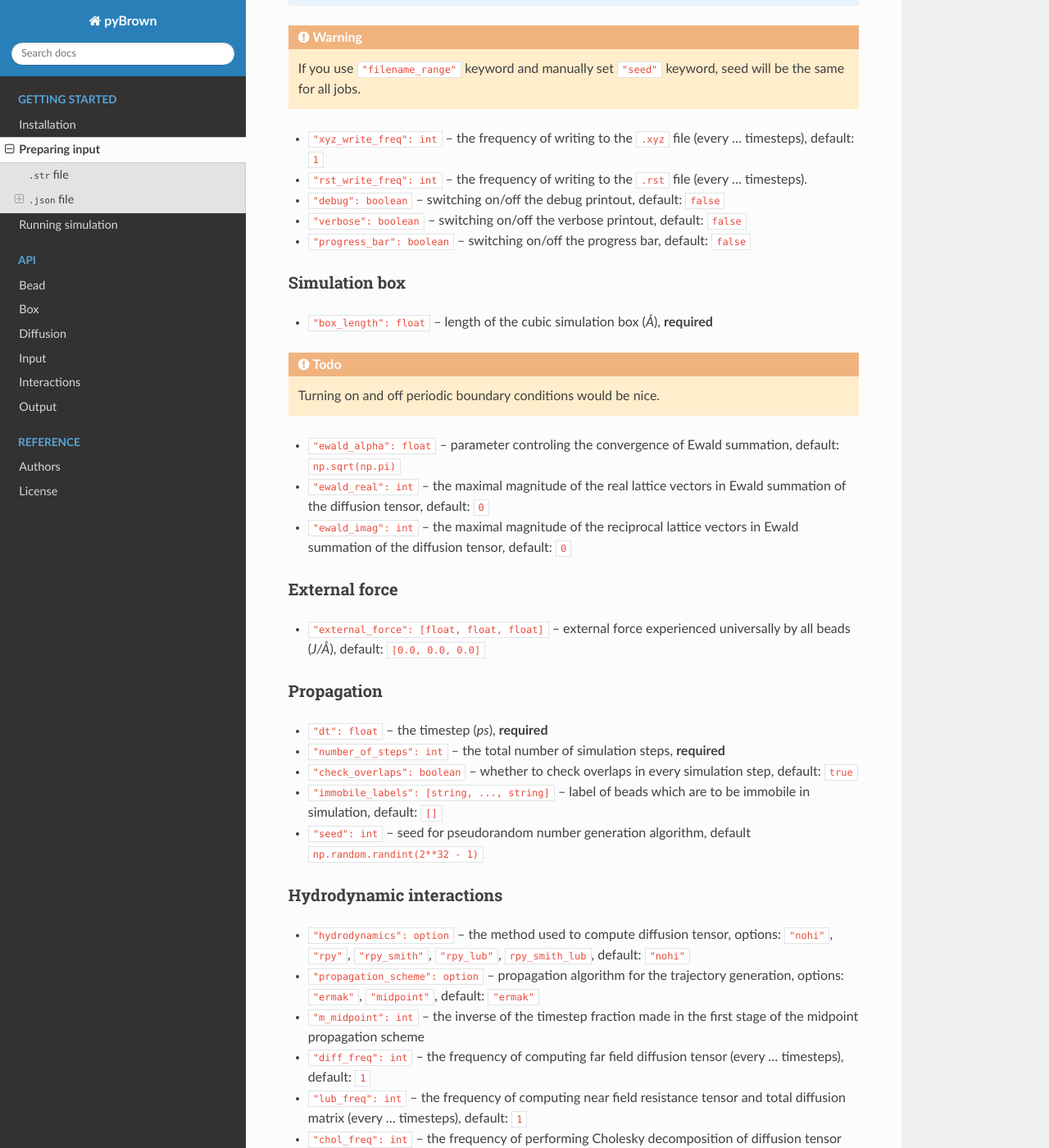
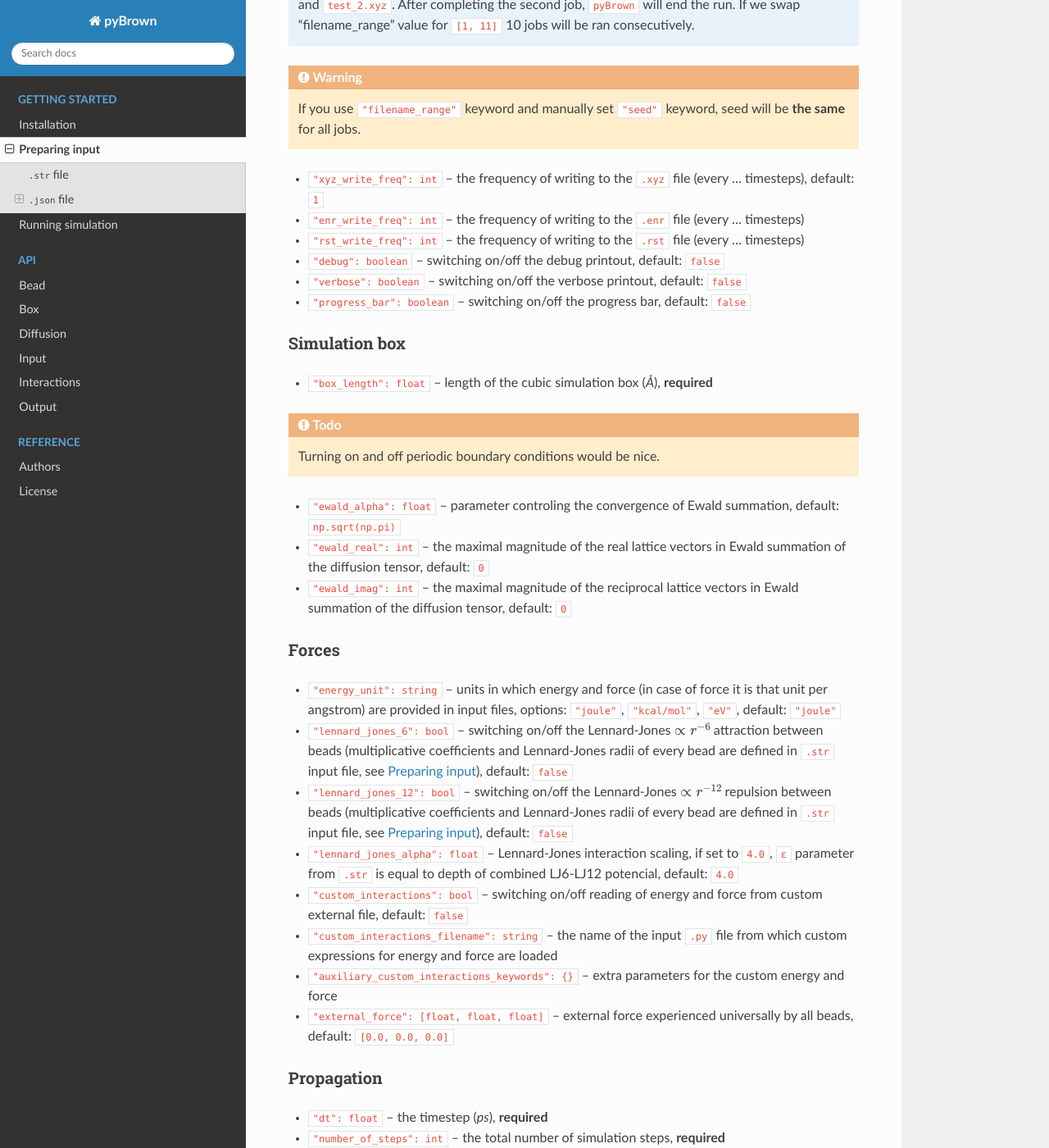
Before and after one commit to tskora/pyBrown, a Sphinx documentation site: the page built from docs/source/getting_started/preparing_input.rst, in a window 1280 px wide and 1400 px high, scrolled down 2219 px. Shown: the whole window at 82% size. Built offline with Sphinx 7.4.7 and the Read the Docs theme 2.0.0, drawn with Linux system fonts in a browser that asks for light colours; some of the changed text lies outside the part shown.

Commit message:
docs update

```diff
--- a/docs/source/getting_started/installation.rst
+++ b/docs/source/getting_started/installation.rst
@@ -1,3 +1,5 @@
+.. _installation:
+
 Installation
 -------------
 
--- a/docs/source/getting_started/preparing_input.rst
+++ b/docs/source/getting_started/preparing_input.rst
@@ -1,3 +1,5 @@
+.. _preparing-input:
+
 Preparing input
 ----------------
 
@@ -52,8 +54,9 @@ Input/Output
 
 - ``"input_str_filename": string`` -- the name of the input ``.str`` file (*see above*), **required**
 - ``"output_xyz_filename": string`` -- the name of the output ``.xyz`` file to which ``pyBrown`` writes the trajectory, **required**
+- ``"output_enr_filename": string`` -- the name of the output ``.enr`` file to which ``pyBrown`` writes the energy
 - ``"output_rst_filename": string`` -- the name of the binary ``.rst`` file from which``pyBrown`` can restart simulation
-- ``"filename_range": [int, int]`` -- provided that all your input and output files have names of a following form: ``"name_{}.str``, ``name_{}.xyz`` itp., ``pyBrown`` will iteratively substitute numbers from filename range instead of ``{}``, resulting with sequence of runs for consecutive jobs,
+- ``"filename_range": [int, int]`` -- provided that all your input and output files have names of a following form: ``"name_{}.str``, ``name_{}.xyz`` etc., ``pyBrown`` will iteratively substitute numbers from filename range instead of ``{}``, resulting with sequence of runs for consecutive jobs,
 
 .. note::
 
@@ -73,10 +76,11 @@ Input/Output
 
 .. warning::
 
-    If you use ``"filename_range"`` keyword and manually set ``"seed"`` keyword, seed will be the same for all jobs.
+    If you use ``"filename_range"`` keyword and manually set ``"seed"`` keyword, seed will be **the same** for all jobs.
 
 - ``"xyz_write_freq": int`` -- the frequency of writing to the ``.xyz`` file (every ... timesteps), default: ``1``
-- ``"rst_write_freq": int`` -- the frequency of writing to the ``.rst`` file (every ... timesteps).
+- ``"enr_write_freq": int`` -- the frequency of writing to the ``.enr`` file (every ... timesteps)
+- ``"rst_write_freq": int`` -- the frequency of writing to the ``.rst`` file (every ... timesteps)
 
 - ``"debug": boolean`` -- switching on/off the debug printout, default: ``false``
 - ``"verbose": boolean`` -- switching on/off the verbose printout, default: ``false``
@@ -94,10 +98,17 @@ Simulation box
 - ``"ewald_real": int`` -- the maximal magnitude of the real lattice vectors in Ewald summation of the diffusion tensor, default: ``0``
 - ``"ewald_imag": int`` -- the maximal magnitude of the reciprocal lattice vectors in Ewald summation of the diffusion tensor, default: ``0``
 
-External force
-^^^^^^^^^^^^^^^
+Forces
+^^^^^^^
 
-- ``"external_force": [float, float, float]`` -- external force experienced universally by all beads (*J/Å*), default: ``[0.0, 0.0, 0.0]``
+- ``"energy_unit": string`` -- units in which energy and force (in case of force it is that unit per angstrom) are provided in input files, options: ``"joule"``, ``"kcal/mol"``, ``"eV"``, default: ``"joule"``
+- ``"lennard_jones_6": bool`` -- switching on/off the Lennard-Jones :math:`\propto r^{-6}` attraction between beads (multiplicative coefficients and Lennard-Jones radii of every bead are defined in ``.str`` input file, see :ref:`preparing-input`), default: ``false``
+- ``"lennard_jones_12": bool`` -- switching on/off the Lennard-Jones :math:`\propto r^{-12}` repulsion between beads (multiplicative coefficients and Lennard-Jones radii of every bead are defined in ``.str`` input file, see :ref:`preparing-input`), default: ``false``
+- ``"lennard_jones_alpha": float`` -- Lennard-Jones interaction scaling, if set to ``4.0``, ``ε`` parameter from ``.str`` is equal to depth of combined LJ6-LJ12 potencial, default: ``4.0``
+- ``"custom_interactions": bool`` -- switching on/off reading of energy and force from custom external file, default: ``false``
+- ``"custom_interactions_filename": string`` -- the name of the input ``.py`` file from which custom expressions for energy and force are loaded
+- ``"auxiliary_custom_interactions_keywords": {}`` -- extra parameters for the custom energy and force
+- ``"external_force": [float, float, float]`` -- external force experienced universally by all beads, default: ``[0.0, 0.0, 0.0]``
 
 Propagation
 ^^^^^^^^^^^^
--- a/docs/source/getting_started/running_simulation.rst
+++ b/docs/source/getting_started/running_simulation.rst
@@ -1,3 +1,5 @@
+.. _running-simulation:
+
 Running simulation
 -------------------
 
```
Also changed, not shown: docs/source/index.rst (+8 -6 lines).
